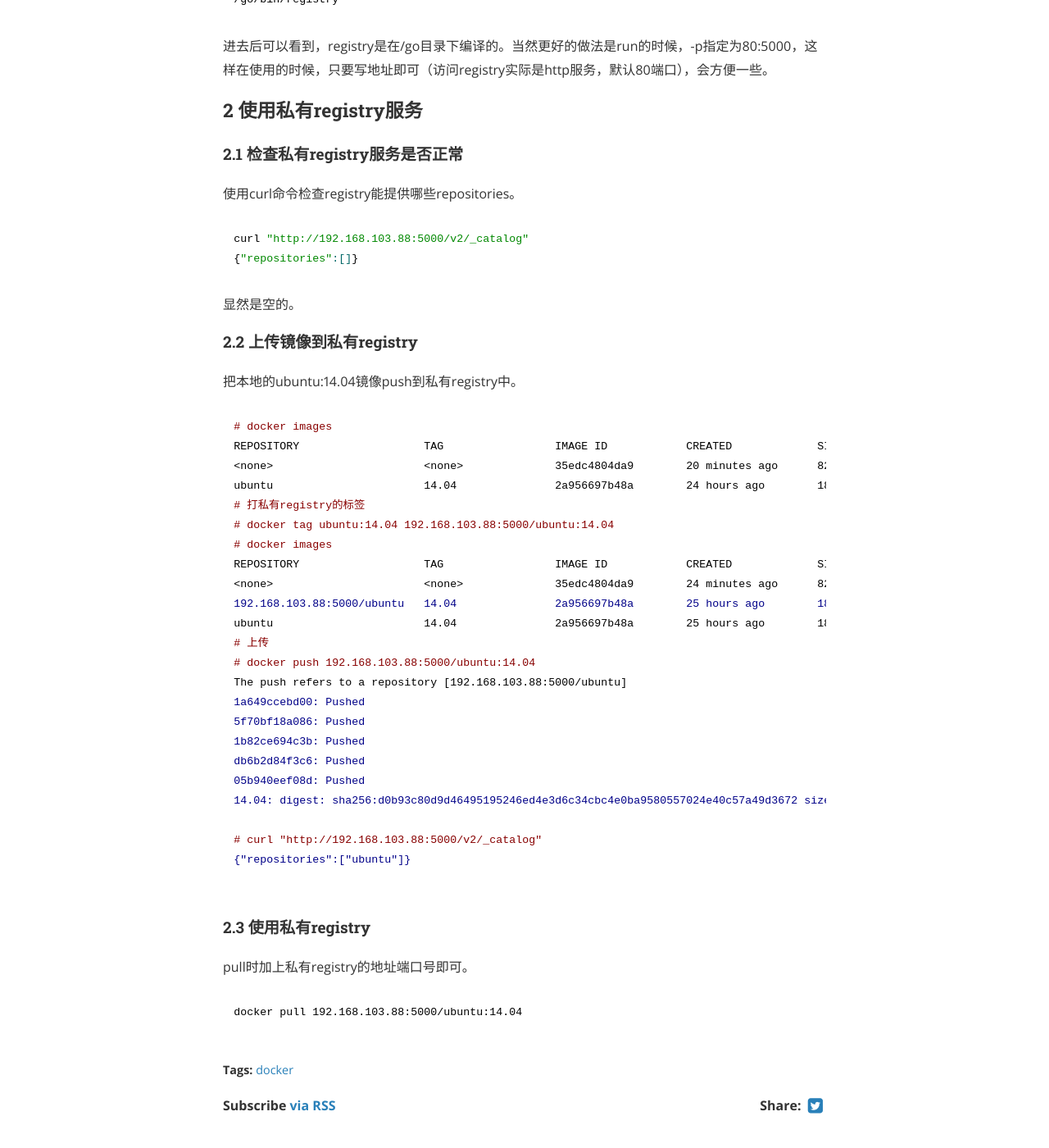
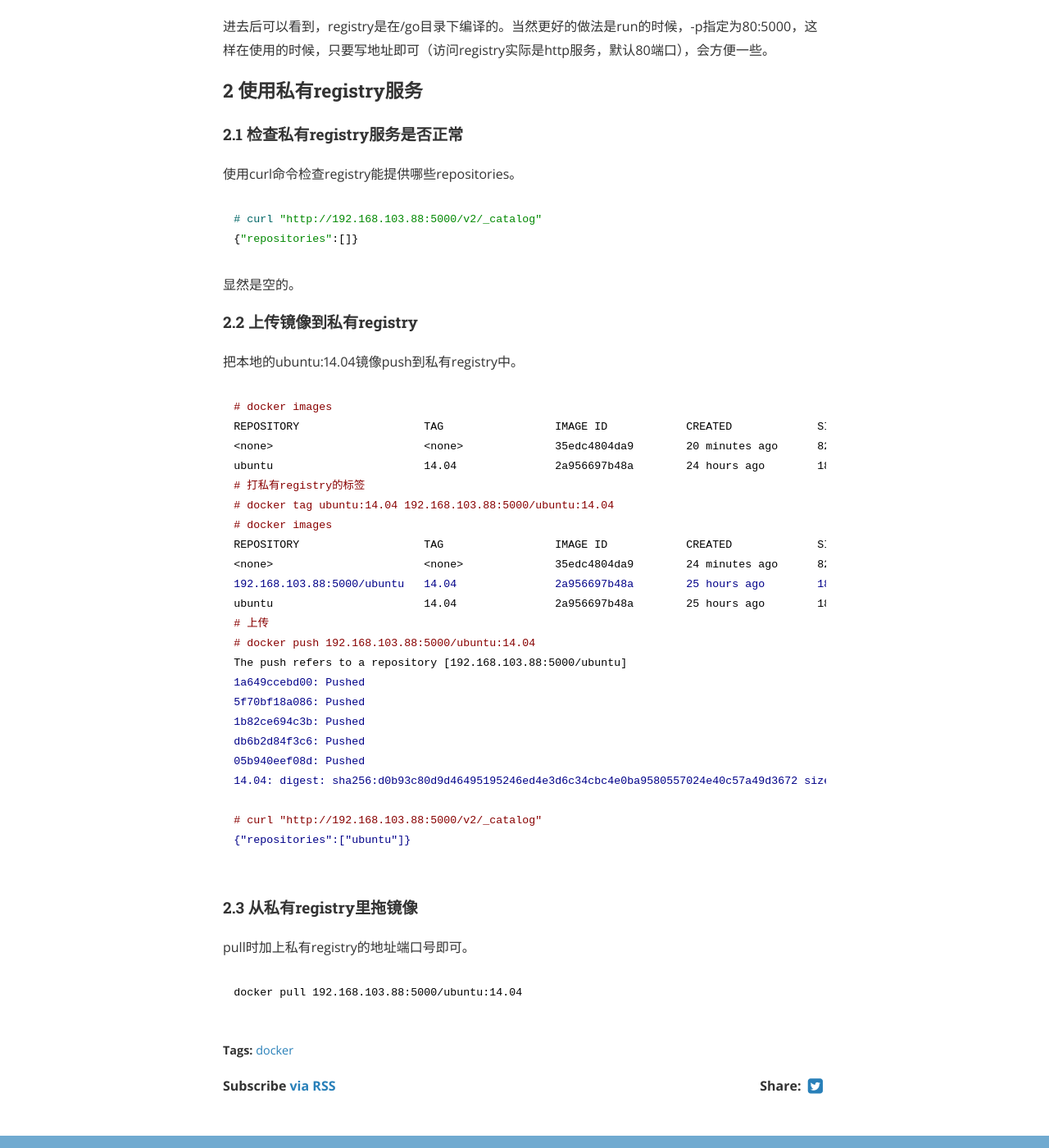
Before and after one commit to iclouding/silenceshell.github.io, a Jekyll site: the page built from _posts/2016-03-28-docker-registry.md, in a window 1280 px wide and 1400 px high, scrolled down 2287 px. Shown: the whole window at 82% size. Built offline with Jekyll 4.4.1, drawn with Linux system fonts in a browser that asks for light colours; nearby versions of some CDN libraries; comment, search, counter and statistics services are not loaded.

Commit message:
little fix

````diff
--- a/_posts/2016-03-28-docker-registry.md
+++ b/_posts/2016-03-28-docker-registry.md
@@ -60,7 +60,7 @@
 
 由于Dockerfile定义了ENTRYPOINT，所以在run的时候不需要再指定其要执行的程序。
 
-```
+```bash
 # docker images
 REPOSITORY                   TAG                 IMAGE ID            CREATED             SIZE
 <none>                       <none>              35edc4804da9        5 seconds ago       825.7 MB
@@ -70,7 +70,6 @@
 # docker ps
 CONTAINER ID        IMAGE               COMMAND                  CREATED             STATUS              PORTS                    NAMES
 5cab3904ae94        35edc4804da9        "registry /etc/docker"   2 seconds ago       Up 2 seconds        0.0.0.0:5000->5000/tcp   big_darwin
-
 # docker exec -ti 5cab3904ae94 /bin/bash
 root@5cab3904ae94:/go/src/github.com/docker/distribution#which registry
 /go/bin/registry
@@ -83,8 +82,8 @@
 #### 2.1 检查私有registry服务是否正常
 使用curl命令检查registry能提供哪些repositories。
 
-```
-curl "http://192.168.103.88:5000/v2/_catalog"
+```bash
+# curl "http://192.168.103.88:5000/v2/_catalog"
 {"repositories":[]}
 ```
 
@@ -94,7 +93,7 @@
 把本地的ubuntu:14.04镜像push到私有registry中。
 
 
-```
+```bash
 # docker images
 REPOSITORY                   TAG                 IMAGE ID            CREATED             SIZE
 <none>                       <none>              35edc4804da9        20 minutes ago      825.7 MB
@@ -121,7 +120,7 @@
 
 ```
 
-#### 2.3 使用私有registry
+#### 2.3 从私有registry里拖镜像
 
 pull时加上私有registry的地址端口号即可。
 
````
